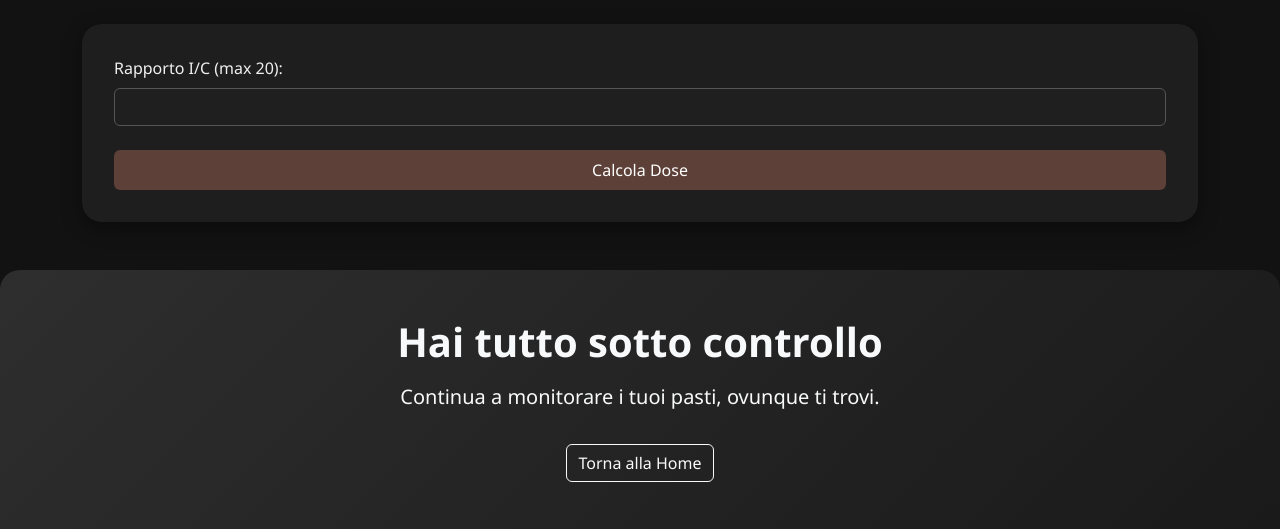
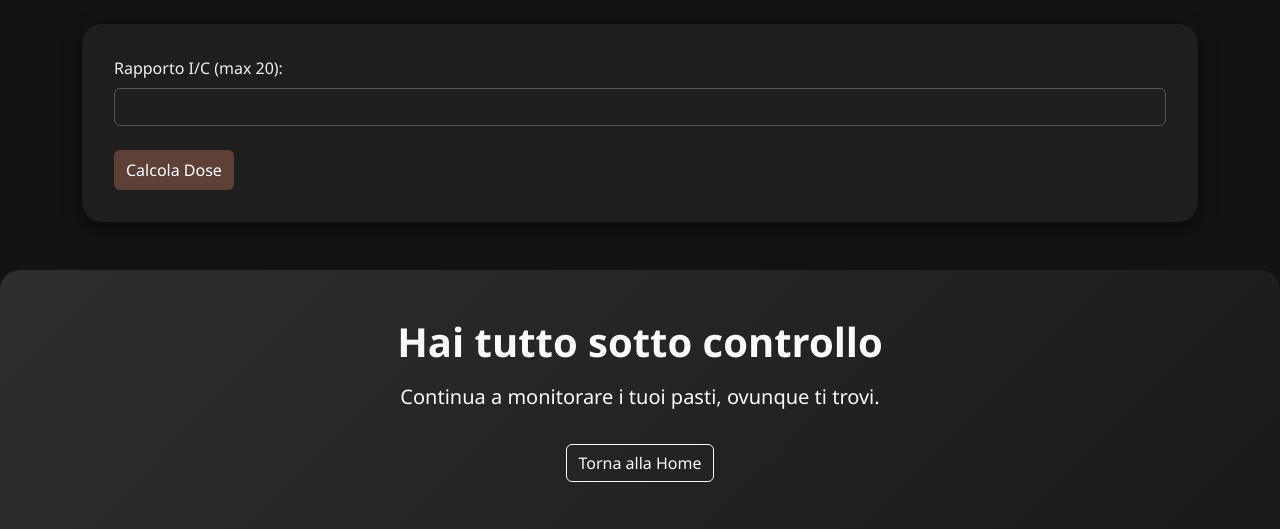
Before and after one commit to ivangrassii/gestione-alimenti-webapp, a Flask app: page /categoria/1 in a window 1280 px wide. Shown: the part 56-585 px from the top of the page. Run offline with Flask 3, Linux system fonts and the light colour scheme.

Commit message:
Update categoria.html

```diff
--- a/templates/categoria.html
+++ b/templates/categoria.html
@@ -90,7 +90,7 @@
         {% endfor %}
       </div>
 
-      <button type="submit" class="btn btn-primary mt-4 w-100 py-2">Calcola Dose</button>
+      <button type="submit" class="btn btn-primary mt-4 w-30 py-2">Calcola Dose</button>
 
       {% if dose %}
       <div class="alert alert-success text-center mt-4">
```
